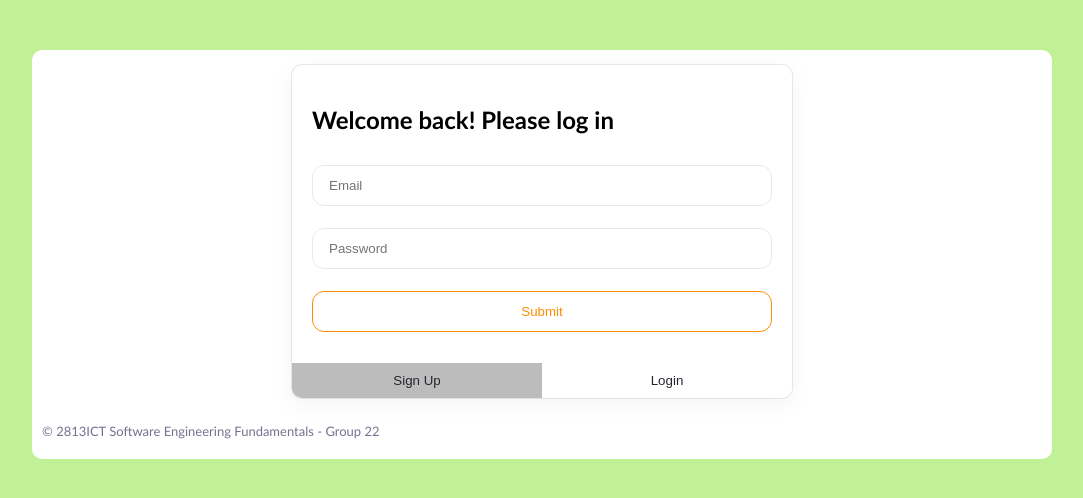
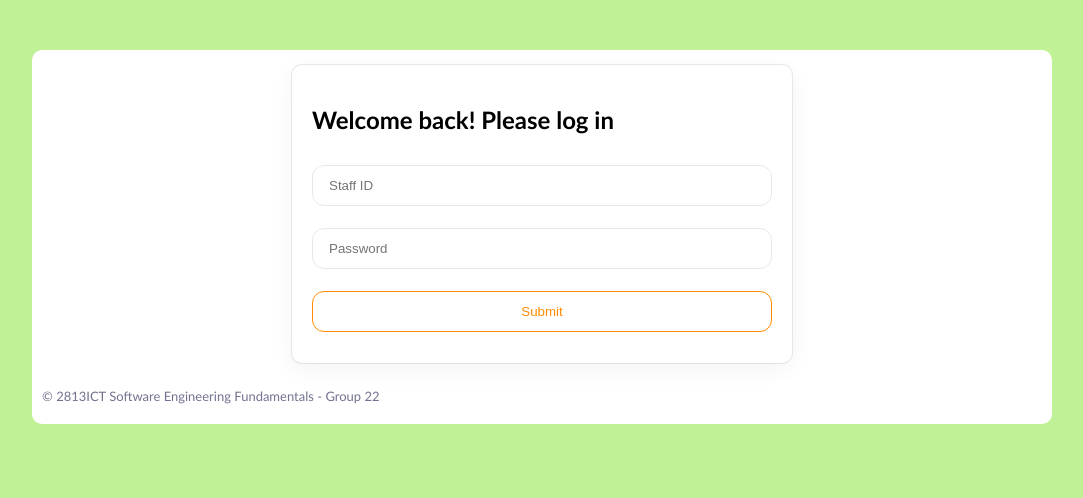
Before and after one commit to pauliand3138/Forest-Health-App-Research-Admin, a React (Create React App) app in the folder client/: page / in a window 1280 px wide. Shown: the top 498 px of the page, without its empty margins (98-1181 px from the left). Built offline with nearby package versions, Linux system fonts and the light colour scheme.

Commit message:
Update auth

```diff
--- a/client/src/components/Auth.js
+++ b/client/src/components/Auth.js
@@ -13,18 +13,11 @@ const Auth = () => {
 
     //console.log(email, password, confirmPassword, gender, dateOfBirth);
 
-    const viewLogin = (status) => {
-        setError(null);
-        setIsLogin(status);
-    };
-
     const handleSubmit = async (e, endpoint) => {
         e.preventDefault();
-        if (!isLogin && (!password || !confirmPassword || !name)) {
+
+        if (!email || !password) {
             setError("All fields must not be empty!");
-            return;
-        } else if (!isLogin && password !== confirmPassword) {
-            setError("Passwords do not match!");
             return;
         }
 
@@ -60,17 +53,9 @@ const Auth = () => {
                             ? "Welcome back! Please log in"
                             : "Hello! Please sign up!"}
                     </h2>
-                    {!isLogin && (
-                        <input
-                            type="text"
-                            placeholder="Name"
-                            required
-                            onChange={(e) => setName(e.target.value)}
-                        />
-                    )}
                     <input
                         type="email"
-                        placeholder="Email"
+                        placeholder="Staff ID"
                         required
                         onChange={(e) => setEmail(e.target.value)}
                     />
@@ -97,28 +82,6 @@ const Auth = () => {
                     />
                     {error && <p style={{ color: "red" }}>{error}</p>}
                 </form>
-                <div className="auth-options">
-                    <button
-                        onClick={() => viewLogin(false)}
-                        style={{
-                            backgroundColor: !isLogin
-                                ? "rgb(255,255,255)"
-                                : "rgb(188,188,188)",
-                        }}
-                    >
-                        Sign Up
-                    </button>
-                    <button
-                        onClick={() => viewLogin(true)}
-                        style={{
-                            backgroundColor: isLogin
-                                ? "rgb(255,255,255)"
-                                : "rgb(188,188,188)",
-                        }}
-                    >
-                        Login
-                    </button>
-                </div>
             </div>
         </div>
     );
```
